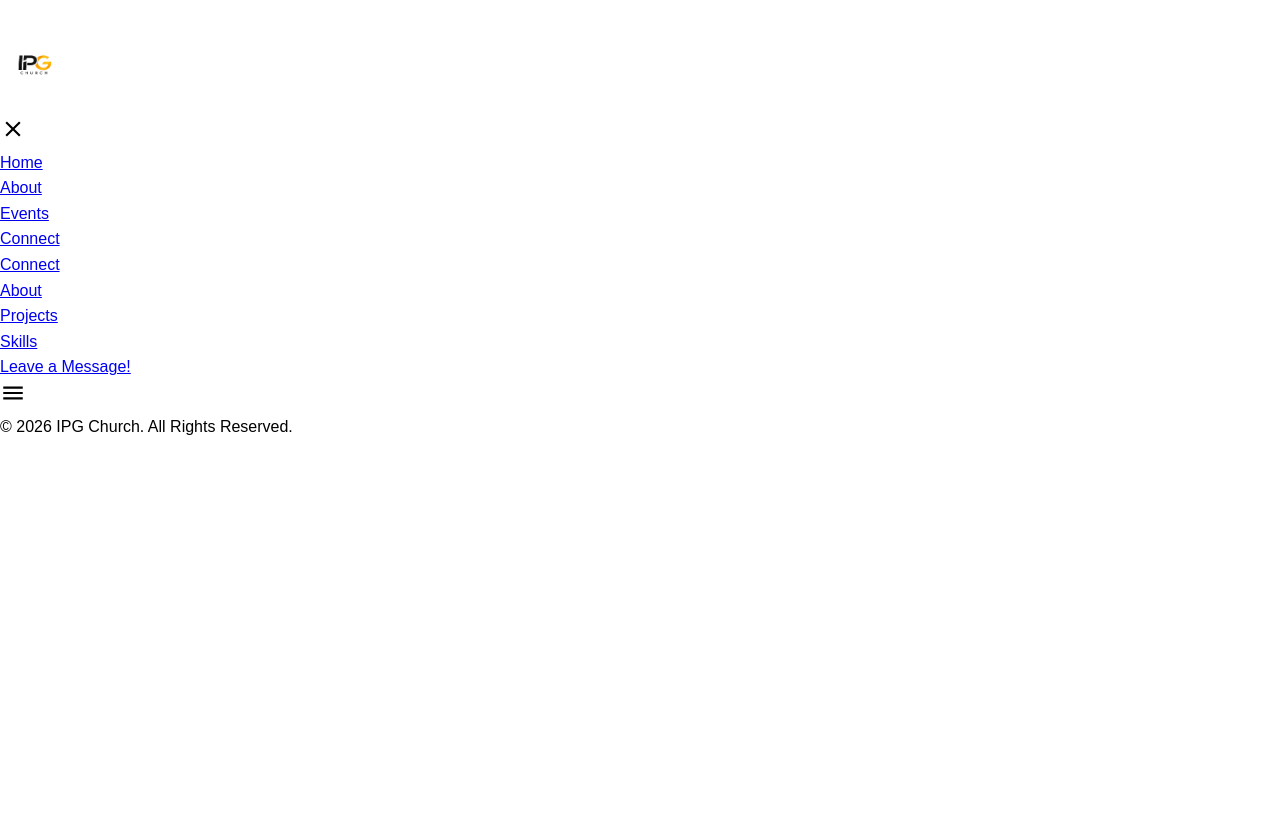
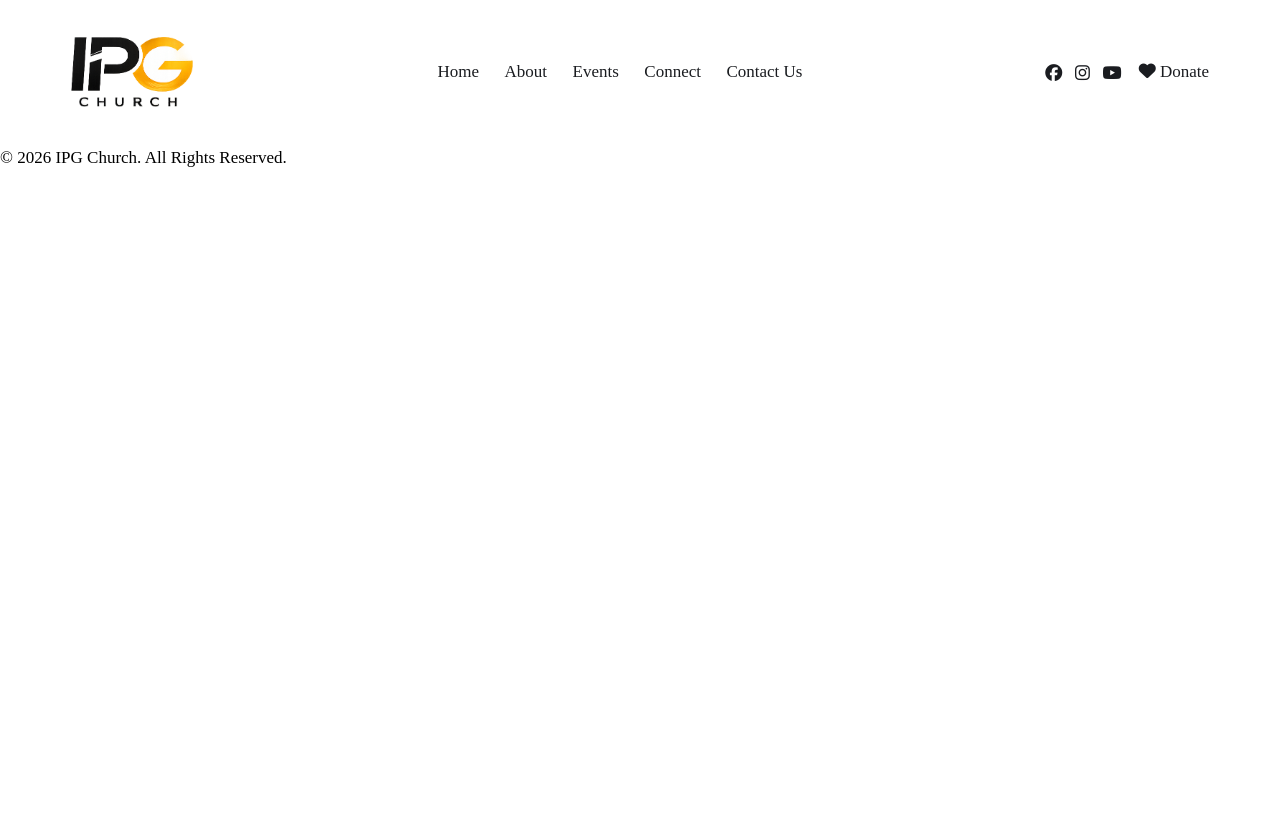
Before and after one commit to gfigueroa07/ipg_church, a Django app: page / in a window 1280 px wide. Before the commit the page ends 435 px from the top, so only its background shows below. Run offline with Django 5.2, Linux system fonts and the light colour scheme.

Commit message:
fixed designed some nav css and fixed nav_logo issue where it had a lot of blank space and was small

```diff
--- a/church_site/church_site/urls.py
+++ b/church_site/church_site/urls.py
@@ -20,5 +20,6 @@
 
 urlpatterns = [
     path('admin/', admin.site.urls),
-    path('', views.home, name='home')
+    path('', views.home, name='home'),
+    path('donate/', views.donate, name='donate')
 ]
--- a/church_site/core/templates/core/base.html
+++ b/church_site/core/templates/core/base.html
@@ -11,29 +11,42 @@
 <body>
     <header>
         <nav id='info'>
-            <div class='nav-right'>
-                <a href='{% url 'home' %}'>
-                    <img class='logo' src='{% static 'images/nav_logo.png' %}' alt='IPG Church'>
+            <div class="nav-logo">
+                <a href="{% url 'home' %}">
+                    <img class='logo' src="{% static 'images/nav_pic.png' %}" alt="IPG Church">
                 </a>
             </div>
-            <div>
-                <ul class="sidebar">
-                    <li onclick="closeSidebar()"><a href="#about-section"><svg xmlns="http://www.w3.org/2000/svg" height="26px" viewBox="0 -960 960 960" width="26px" fill="#000000"><path d="m256-200-56-56 224-224-224-224 56-56 224 224 224-224 56 56-224 224 224 224-56 56-224-224-224 224Z"/></svg></a></li>
-                   <li><a href="#about-section">Home</a></li>
-                    <li><a href="#about-section">About</a></li>
-                    <li><a href="#projects-section">Events</a></li>
-                    <li><a href="#skills-section">Connect</a></li>
-                    <li><a href="#leave-message-section">Connect</a></li>
+            <div class='nav-center'>
+                <ul class="nav-links">
+                    <li><a href="#home">Home</a></li>
+                    <li><a href="#about">About</a></li>
+                    <li><a href="#events">Events</a></li>
+                    {% comment %} <li><a href="#resources">Resources</a></li> {% endcomment %}
+                    <li><a href="#contact">Connect</a></li>
+                    <li><a href="#contact">Contact Us</a></li>
                 </ul>
             </div>
-            <div>
-                <ul>
-                    <li class="hideOnMobile"><a href="#about-section">About</a></li>
-                    <li class="hideOnMobile"><a href="#projects-section">Projects</a></li>
-                    <li class="hideOnMobile"><a href="#skills-section">Skills</a></li>
-                    <li class="hideOnMobile"><a href="#leave-message-section">Leave a Message!</a></li>
-                    <li class="menuButton" onclick="showSidebar()"><a href="#"><svg xmlns="http://www.w3.org/2000/svg" height="26px" viewBox="0 -960 960 960" width="26px" fill="#000000"><path d="M120-240v-80h720v80H120Zm0-200v-80h720v80H120Zm0-200v-80h720v80H120Z"/></svg></a></li>
-                </ul>
+            <div class='nav-right'>
+                <div class="social-icons">
+                    <a href="#"><i class="fab fa-facebook"></i></a>
+                    <a href="https://www.instagram.com/ipgprovocadores/"><i class="fab fa-instagram"></i></a>
+                    <a href="#"><i class="fab fa-youtube"></i></a>
+                </div>
+                <a href="{% url 'donate' %}" class="donate-btn">
+                    <i class="fa-solid fa-heart"></i>
+                    Donate
+                </a>
+                <div class="sidebar">
+                    <button onclick="closeSidebar()">
+                        <i class="fa-solid fa-xmark"></i>
+                    </button>
+                    <a href="#">Home</a>
+                    <a href="#">About</a>
+                    <a href="#">Events</a>
+                    <a href="#">Connect</a>
+                    <a href="#">Contact Us</a>
+                    <a href="#">Donate</a>
+                </div>
             </div>
         </nav>
     </header>
@@ -47,12 +60,14 @@
     <script src="https://cdn.jsdelivr.net/npm/swiper@11/swiper-bundle.min.js"></script>
     <script>
         function showSidebar(){
-            const sidebar = document.querySelector('.sidebar')
-            event.preventDefault(sidebar.style.display = 'flex')
+            event.preventDefault();
+            const sidebar = document.querySelector('.sidebar');
+            sidebar.style.display = 'flex';
         }
         function closeSidebar(){
-            const sidebar = document.querySelector('.sidebar')
-            event.preventDefault(sidebar.style.display = 'none')
+            event.preventDefault();
+            const sidebar = document.querySelector('.sidebar');
+            sidebar.style.display = 'none';
         }
         document.addEventListener("DOMContentLoaded", function () {
             // Automatically update the copyright year
--- a/church_site/core/views.py
+++ b/church_site/core/views.py
@@ -5,3 +5,6 @@
 
 def home(request):
     return render(request, 'core/base.html')
+
+def donate(request):
+    return HttpResponse('donate coming soon...')
--- a/church_site/static/css/styles.css
+++ b/church_site/static/css/styles.css
@@ -1,4 +1,4 @@
-/* Reset and base */
+Reset and base
 * {
     margin: 0;
     padding: 0;
@@ -6,9 +6,21 @@
     font-family: Arial, sans-serif;
 }
 
+:root {
+    --text-color: #1a1c20;
+    --link-color: #ffffff;
+    --background-color: #eeeff1;
+    font-size: 17px; /* Set the base font size */
+}
+
 html, body {
     height: 100%;
     width: 100%;
+}
+
+html {
+    scroll-behavior: smooth;
+    scroll-padding-top: 5rem; /* Adjust this value based on the height of your nav bar */
 }
 
 body {
@@ -24,7 +36,93 @@
     position: relative;
 }
 
+.nav-logo {
+    display: flex;
+    align-items: center;
+    flex-shrink: 0;
+    flex: 0 0 180px;
+}
+
 .logo {
-    max-width: 150px;
-    max-height: 100px;
+    display: block;
+    height: 70px;
+    width: auto;
+    max-width: none;
 }
+
+a {
+    color: var(--text-color);
+    text-decoration: none;
+}
+
+ul, li {
+    list-style-type: none;
+    margin: 0;
+    padding: 0;
+    gap: 10px;
+}
+
+header {
+    padding: 10px 20px;
+}
+
+nav {
+    display: flex;
+    align-items: center;
+    height: 90px;
+    padding: 0 3rem;
+}
+
+
+.nav-links {
+    display: flex;
+    align-items: center;
+    gap: 1.5rem;
+    margin: 0;
+    padding: 0;
+}
+
+.nav-left,
+.nav-center,
+.nav-right {
+    display: flex;
+    align-items: center;
+}
+
+.nav-center {
+    flex: 1;
+    justify-content: center;
+}
+
+.nav-right {
+    display: flex;
+    align-items: center;
+    gap: 1rem;
+    flex: 0 0 220px;
+    justify-content: flex-end;
+}
+
+
+
+.social-icons {
+    display: flex;
+    align-items: center;
+    gap: 0.75rem;
+}
+
+.sidebar,
+.menuButton {
+    display: none;
+}
+
+@media (max-width: 768px) {
+    .nav-links,
+    .social-icons,
+    .donate-btn {
+        display: none;
+    }
+
+    .menuButton {
+        display: block;
+    }
+}
```
Also changed, not shown: church_site/static/images/main_logo.PNG (deleted), church_site/static/images/main_pic.PNG (added), church_site/static/images/nav_logo.PNG (deleted), church_site/static/images/nav_pic.PNG (added).
